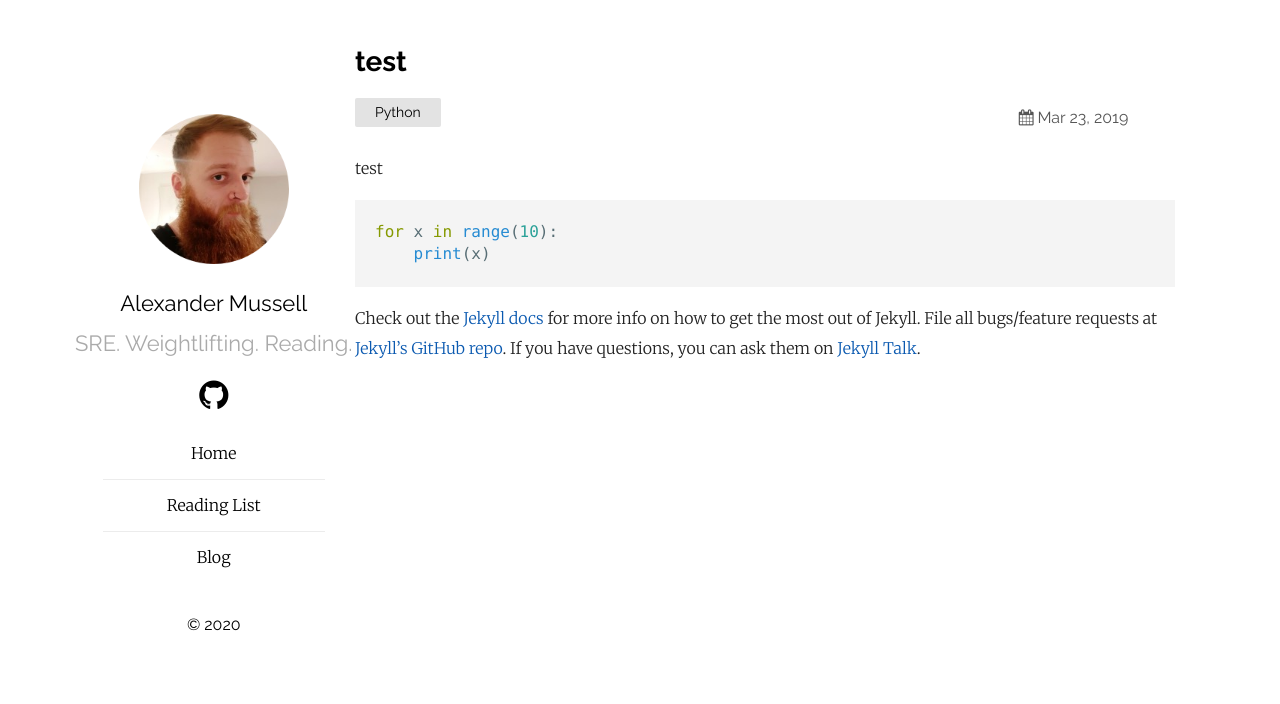
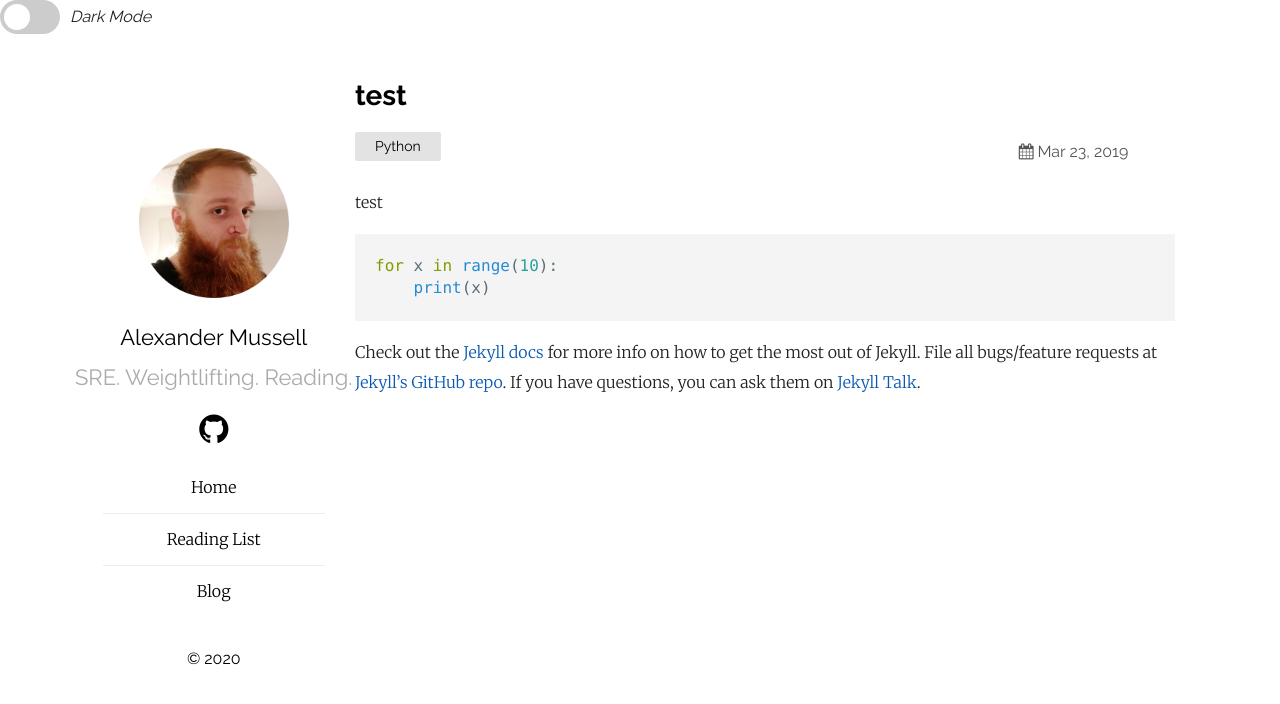
Before and after one commit to AlexMussell/alexmussell.github.io, a Jekyll site: the page built from _posts/2019-03-23-welcome-to-jekyll.markdown, in a window 1280 px wide. Shown: the top 704 px of the page. Built offline with Jekyll 4.4.1, drawn with Linux system fonts in a browser that asks for light colours.

Commit message:
dark mode complete

```diff
--- a/_layouts/default.html
+++ b/_layouts/default.html
@@ -4,6 +4,16 @@
     {%- include head.html -%}
   </head>
   <body>
+
+    <div class="theme-switch-wrapper">
+      <label class="theme-switch" for="checkbox">
+          <input type="checkbox" id="checkbox" />
+          <div class="slider round"></div>
+      </label>
+      <em class=>Dark Mode</em>
+    </div>
+
+
     <main class="container">
       <section class="about">
         <a href="/"><img src="{{ "/assets/portfolio.png" | relative_url }}" alt="{{ site.plainwhite.name }}"></a>
@@ -41,4 +51,7 @@
       </section>
     </main>
   </body>
+
+  <script src="/assets/js/main.js"></script>
+
 </html>
--- a/_layouts/post.html
+++ b/_layouts/post.html
@@ -17,21 +17,4 @@
   <div class="post">
     {{ content }}
   </div>
-  {%- if site.plainwhite.disqus_shortname -%}
-  <div id="disqus_thread" style="margin-top:25px"></div>
-  <script>
-    var disqus_config = function () {
-      this.page.url = '{{ page.url | absolute_url }}';
-      this.page.identifier = '{{ page.url | absolute_url }}';
-    };
-    (function () {
-      var d = document, s = d.createElement('script');
-      s.src = 'https://{{ site.plainwhite.disqus_shortname }}.disqus.com/embed.js';
-      s.setAttribute('data-timestamp', +new Date());
-      (d.head || d.body).appendChild(s);
-    })();
-  </script>
-  <noscript>Please enable JavaScript to view the <a href="https://disqus.com/?ref_noscript" rel="nofollow">comments
-      powered by Disqus.</a></noscript>
-  {%- endif -%}
 </div>
--- a/_sass/_syntax.scss
+++ b/_sass/_syntax.scss
@@ -1,7 +1,9 @@
 @import 'ext/solarized-light';
 
+:root
+
 .highlight {
-	background-color: #f4f4f4;
+	background-color: var(--code-highlight);
 }
 
 div.highlight {
--- a/_sass/plain.scss
+++ b/_sass/plain.scss
@@ -14,6 +14,96 @@
   box-sizing: border-box;
 }
 
+// Dark mode
+:root {
+  --background-color: #ffffff;
+  --title-name-link-colour: #000;
+  --tagline: #aaa;
+  --page-text: #222222;
+  --border-bottom: #ececec;
+  --category-box: #e3e3e3;
+  --post-date-colour: #555;
+  --title-underline: #eee;
+  --secondary-colour: #777;
+  --code-highlight: #f4f4f4;
+  --post-category: #000;
+}
+
+[data-theme="dark"] {
+  --background-color: #110f0f;
+  --title-name-link-colour: rgb(211, 211, 211);
+  --tagline: rgb(70, 70, 70);
+  --page-text: #b6b6b6;
+  --border-bottom: #202020;
+  --category-box: #333333;
+  --post-date-colour: rgb(206, 206, 206);
+  --title-underline: rgb(39, 39, 39);
+  --secondary-colour: rgb(175, 175, 175);
+  --code-highlight: #222222;
+  --post-category: #fff;
+}
+
+// Dark mode button
+.theme-switch-wrapper {
+  display: flex;
+  align-items: center;
+
+  em {
+    margin-left: 10px;
+    font-size: 1rem;
+    color: var(--page-text);
+  }
+}
+.theme-switch {
+  display: inline-block;
+  height: 34px;
+  position: relative;
+  width: 60px;
+}
+
+.theme-switch input {
+  display:none;
+}
+
+.slider {
+  background-color: #ccc;
+  bottom: 0;
+  cursor: pointer;
+  left: 0;
+  position: absolute;
+  right: 0;
+  top: 0;
+  transition: .4s;
+}
+
+.slider:before {
+  background-color: #fff;
+  bottom: 4px;
+  content: "";
+  height: 26px;
+  left: 4px;
+  position: absolute;
+  transition: .4s;
+  width: 26px;
+}
+
+input:checked + .slider {
+  background-color: #66bb6a;
+}
+
+input:checked + .slider:before {
+  transform: translateX(26px);
+}
+
+.slider.round {
+  border-radius: 34px;
+}
+
+.slider.round:before {
+  border-radius: 50%;
+}
+
+// Page
 body {
   font-family: "Raleway", sans-serif;
   font-size: 16px;
@@ -21,6 +111,7 @@
   margin: 0;
   -webkit-font-smoothing: antialiased;
   -moz-osx-font-smoothing: grayscale;
+  background-color: var(--background-color);
 }
 
 img,
@@ -31,7 +122,7 @@
 }
 
 a {
-  color: #000;
+  color: var(--title-name-link-colour);
   transition: color 0.3s;
   &:hover {
     color: $linkColor;
@@ -91,13 +182,13 @@
       font-size: 22px;
       margin-top: 25px;
       margin-bottom: 0;
-      color: #222222;
+      color: var(--page-text);
       font-weight: normal;
     }
     .tagline {
       font-size: 22px;
       margin-top: 17px;
-      color: #aaa;
+      color: var(--tagline);
       white-space: pre-wrap;
       line-height: normal;
     }
@@ -143,7 +234,7 @@
       text-align: center;
       padding: 1rem 0;
       text-decoration: none;
-      border-bottom: 1px solid #ececec;
+      border-bottom: 1px solid var(--border-bottom);
 
       @media screen and (max-width: $mobileW) {
         padding: 2rem 0;
@@ -153,7 +244,7 @@
 }
 
 .post-wrapper {
-  border-bottom: 1px solid #ececec;
+  border-bottom: 1px solid var(--border-bottom);
   margin-bottom: 1rem;
   padding-bottom: 1rem;
 }
@@ -162,10 +253,11 @@
   list-style-type: none;
   margin: 0;
   padding: 0;
+  color: var(--post-category);
   li {
     font-size: 14px;
     float: left;
-    background-color: #e3e3e3;
+    background-color: var(--category-box);
     padding: 5px 20px;
     border-radius: 2px;
     @media screen and (max-width: $mobileW) {
@@ -177,7 +269,7 @@
 }
 .post-date {
   margin-right: 10px;
-  color: #555;
+  color: var(--post-date-colour);
   min-width: 150px;
 }
 .post-meta {
@@ -219,7 +311,7 @@
 .post {
   font-family: "Merriweather", sans-serif;
   font-weight: 300;
-  color: #222;
+  color: var(--page-text);
   line-height: 1.9em;
   a {
     color: $linkColor;
@@ -240,9 +332,9 @@
 }
 
 #page-label {
-  border-bottom: 1px solid #eee;
+  border-bottom: 1px solid var(--title-underline);
   font-size: 15px;
-  color: #777;
+  color: var(--secondary-colour);
   text-transform: uppercase;
   letter-spacing: 0.5px;
   padding-bottom: 10px;
@@ -286,27 +378,28 @@
 .comms-button{
   display: inline-block;
   padding: 0.5em 1.7em;
-  border: 0.1em solid #777;
+  border: 0.1em solid var(--secondary-colour);
   margin: 0 0.3em 0.3em 0;
   border-radius: 1.2em;
   box-sizing: border-box;
   text-decoration: none;
   font-family: Raleway, sans-serif;
   font-weight: 300;
-  color: #777;
+  color: var(--secondary-colour);
   text-align: center;
   transition: all 0.2s;
+  background-color: var(--background-color);
 }
 
 .comms-button:hover{
-  color:  #777;
-  background-color: #FFFFFF;
+  color: var(--background-color);
+  background-color: var(--secondary-colour);
 }
 
 
 .employment-header{
   padding-top: 15px;
-  border-bottom: 1px solid #eee;
+  border-bottom: 1px solid var(--title-underline);
   font-family: Raleway, sans-serif;
 }
 
@@ -318,11 +411,13 @@
   padding-top: 30px;
   margin: 0 auto;
   width: 90%;
+  color: var(--page-text);
 }
 
 .employment-container{
   margin: 0 auto;
   width: 90%;
+  color: var(--page-text);
 }
 
 .cv-listing{
--- /dev/null
+++ b/assets/js/main.js
@@ -0,0 +1,25 @@
+
+const toggleSwitch = document.querySelector('.theme-switch input[type="checkbox"]');
+const currentTheme = localStorage.getItem('theme') ? localStorage.getItem('theme') : null;
+
+function switchTheme(e) {
+    if (e.target.checked) {
+        document.documentElement.setAttribute('data-theme', 'dark');
+        localStorage.setItem('theme', 'dark');
+    }
+    else {
+        document.documentElement.setAttribute('data-theme', 'light');
+        localStorage.setItem('theme', 'light');
+    }
+}
+
+toggleSwitch.addEventListener('change', switchTheme, false);
+
+
+if (currentTheme) {
+    document.documentElement.setAttribute('data-theme', currentTheme);
+
+    if (currentTheme === 'dark') {
+        toggleSwitch.checked = true;
+    }
+}
```
